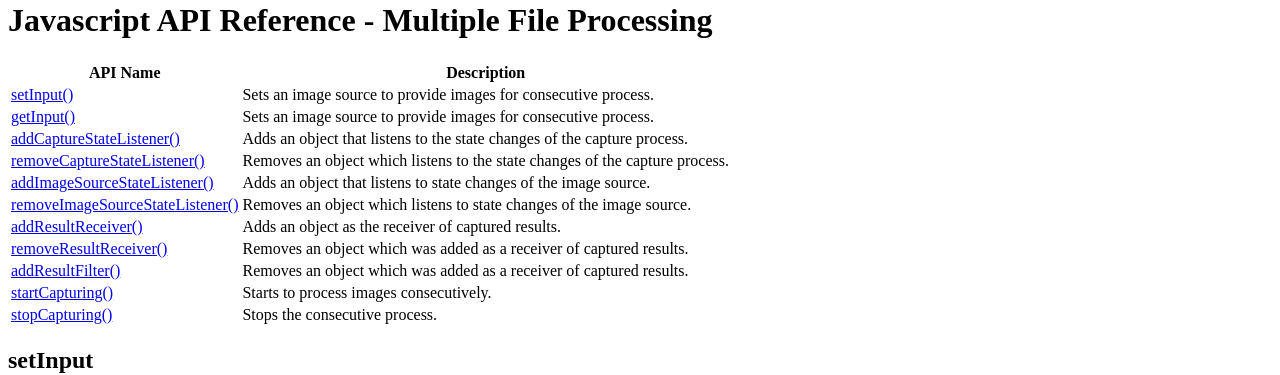
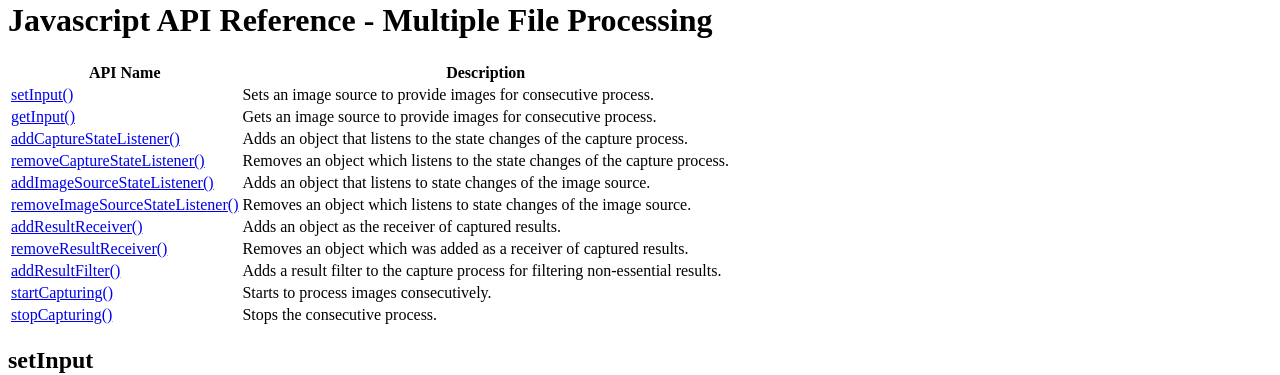
Before and after one commit to dynamsoft-docs/capture-vision-docs-js, a Jekyll site: the page built from programming/javascript/api-reference/capture-vision-router/multiple-file-processing.md, in a window 1280 px wide and 900 px high, scrolled down 482 px. Shown: the part 152-527 px from the top of the window. Built offline with Jekyll 4.4.1, drawn with Linux system fonts in a browser that asks for light colours; some of the changed text lies outside the part shown.

```diff
--- a/programming/javascript/api-reference/capture-vision-router/multiple-file-processing.md
+++ b/programming/javascript/api-reference/capture-vision-router/multiple-file-processing.md
@@ -12,19 +12,19 @@ permalink: /programming/javascript/api-reference/capture-vision-router/multiple-
 
 # Javascript API Reference - Multiple File Processing
 
-| API Name                                                            | Description                                                                  |
-| ------------------------------------------------------------------- | ---------------------------------------------------------------------------- |
-| [setInput()](#setinput)                                             | Sets an image source to provide images for consecutive process.              |
-| [getInput()](#getinput)                                             | Sets an image source to provide images for consecutive process.              |
-| [addCaptureStateListener()](#addcapturestatelistener)               | Adds an object that listens to the state changes of the capture process.     |
-| [removeCaptureStateListener()](#removecapturestatelistener)         | Removes an object which listens to the state changes of the capture process. |
-| [addImageSourceStateListener()](#addimagesourcestatelistener)       | Adds an object that listens to state changes of the image source.            |
-| [removeImageSourceStateListener()](#removeimagesourcestatelistener) | Removes an object which listens to state changes of the image source.        |
-| [addResultReceiver()](#addresultreceiver)                           | Adds an object as the receiver of captured results.                          |
-| [removeResultReceiver()](#removeresultreceiver)                     | Removes an object which was added as a receiver of captured results.         |
-| [addResultFilter()](#addresultfilter)                               | Removes an object which was added as a receiver of captured results.         |
-| [startCapturing()](#startcapturing)                                 | Starts to process images consecutively.                                      |
-| [stopCapturing()](#stopcapturing)                                   | Stops the consecutive process.                                               |
+| API Name                                                            | Description                                                                     |
+| ------------------------------------------------------------------- | ------------------------------------------------------------------------------- |
+| [setInput()](#setinput)                                             | Sets an image source to provide images for consecutive process.                 |
+| [getInput()](#getinput)                                             | Gets an image source to provide images for consecutive process.                 |
+| [addCaptureStateListener()](#addcapturestatelistener)               | Adds an object that listens to the state changes of the capture process.        |
+| [removeCaptureStateListener()](#removecapturestatelistener)         | Removes an object which listens to the state changes of the capture process.    |
+| [addImageSourceStateListener()](#addimagesourcestatelistener)       | Adds an object that listens to state changes of the image source.               |
+| [removeImageSourceStateListener()](#removeimagesourcestatelistener) | Removes an object which listens to state changes of the image source.           |
+| [addResultReceiver()](#addresultreceiver)                           | Adds an object as the receiver of captured results.                             |
+| [removeResultReceiver()](#removeresultreceiver)                     | Removes an object which was added as a receiver of captured results.            |
+| [addResultFilter()](#addresultfilter)                               | Adds a result filter to the capture process for filtering non-essential results.|
+| [startCapturing()](#startcapturing)                                 | Starts to process images consecutively.                                         |
+| [stopCapturing()](#stopcapturing)                                   | Stops the consecutive process.                                                  |
 
 ## setInput
 
@@ -283,7 +277,7 @@ addResultFilter: (filter: Core.BasicStructures.CapturedResultFilter) => void;
 
 **Return Value**
 
-None.
+Returns a promise that resolves when the result filter have been successfully added.
 
 **Code Snippet**
 
```
Also changed, not shown: other parts of programming/javascript/api-reference/capture-vision-router/multiple-file-processing.md (+2 -8 lines).
